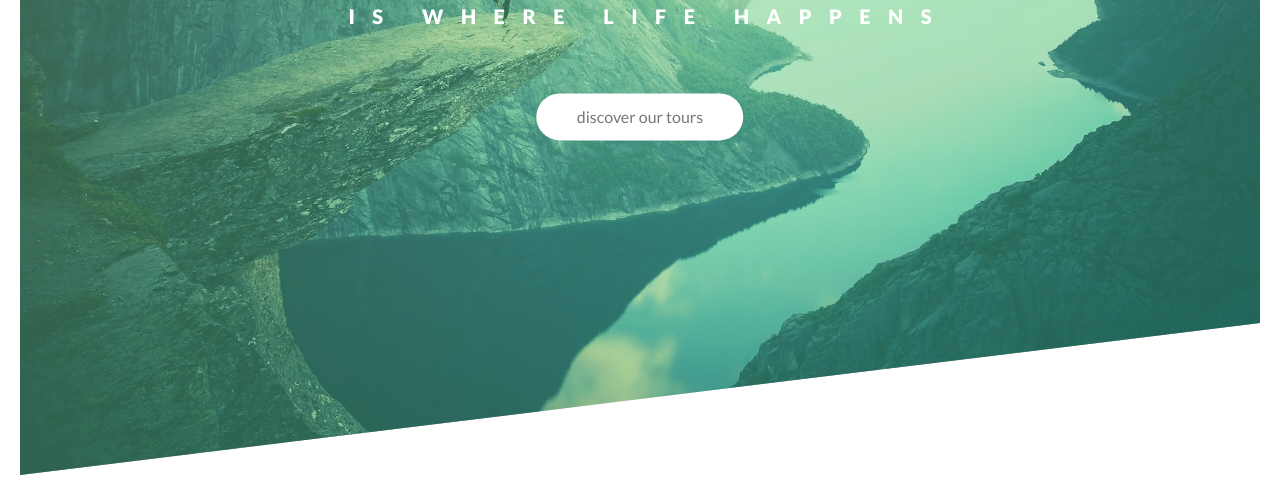
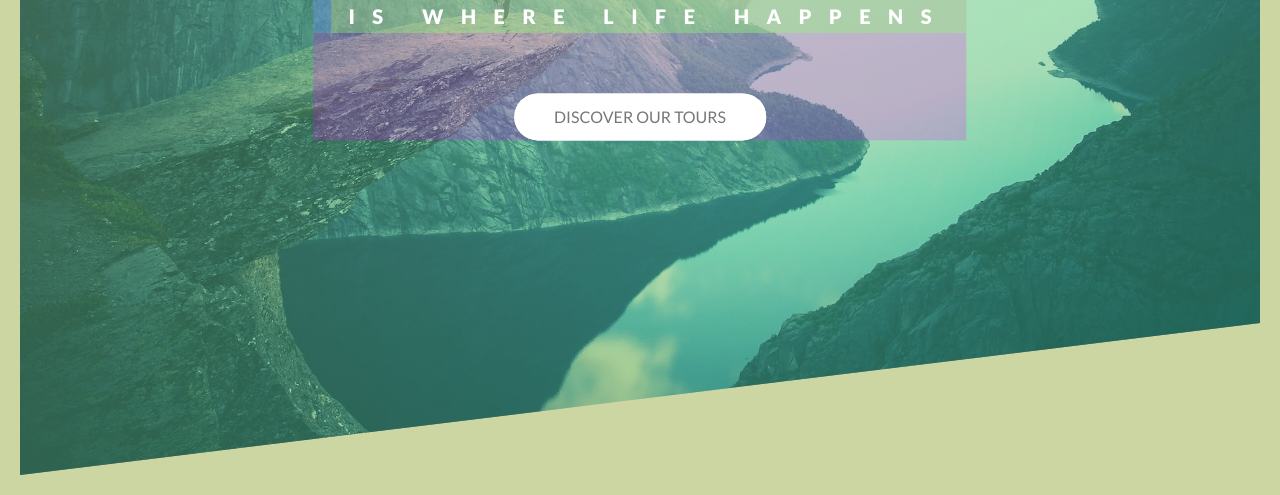
Before and after one commit to eetnar/naturo, a website: page index.html in a window 1280 px wide. Shown: the part 305-800 px from the top of the page. Drawn offline with Linux system fonts and the light colour scheme.

Commit message:
updated css

```diff
--- a/css/style.css
+++ b/css/style.css
@@ -8,7 +8,7 @@ Dark green: #28b485
 */
 
 
-/* * { background-color: rgba(255,0,0,.2); }
+* { background-color: rgba(255,0,0,.2); }
 * * { background-color: rgba(0,255,0,.2); }
 * * * { background-color: rgba(0,0,255,.2); }
 * * * * { background-color: rgba(255,0,255,.2); }
@@ -16,7 +16,7 @@ Dark green: #28b485
 * * * * * * { background-color: rgba(255,255,0,.2); }
 * * * * * * * { background-color: rgba(255,0,0,.2); }
 * * * * * * * * { background-color: rgba(0,255,0,.2); }
-* * * * * * * * * { background-color: rgba(0,0,255,.2); } */
+* * * * * * * * * { background-color: rgba(0,0,255,.2); }
 
 * {
     margin: 0;
@@ -57,6 +57,10 @@ body {
     vertical-align: bottom;
 }
 
+/* .logo:hover, .logo-box:hover {
+    animation: move-up 1s ease-in;
+} */
+
 .text-box {
     position: absolute;
     top: 40%;
@@ -68,10 +72,12 @@ body {
 .heading-primary {
     color: white;
     text-transform: uppercase;
+
+    backface-visibility: hidden;
 }
 
 .heading-primary-main {
-    position: relative;
+    /* position: relative; */
     letter-spacing: 35px;
     margin-left: 35px;
     /* opacity: 70%; */
@@ -83,7 +89,7 @@ body {
 }
 
 .heading-primary-sub {
-    position: relative;
+    /* position: relative; */
     font-size: 20px;
     display: block;
     font-weight: 900;
@@ -102,49 +108,122 @@ body {
     display: inline-block;
     border-radius: 100px;
     margin-top: 60px;
+    /* position: relative; */
+    /* animation-name: move-up; */
+    /* animation-duration: 1s; */
+    /* animation-delay: 2s; */
+    /* animation-iteration-count: 3; */
+    /* animation-timing-function: ease-out; */
+    animation: ease-out move-up 1s .75s;
+    animation-fill-mode: backwards; /* applies the styles of the 0% before the animation starts */
+
+
+}
+
+/* a, a:visited, a:link, a:active, a:any-link, a:default, a:focus, a:past, a:optional, body, div` {
+    text-decoration: none;
+    color: #777;
+} */
+
+.button:link, .button:visited {
     position: relative;
-    animation-name: move-up;
-    animation-duration: 1s;
+    text-decoration: none;
+    text-transform: uppercase;
+    transition: all .2s;
 }
+
+.button-white {
+    background-color: #FFF;
+    color: #777;
+    /* box-shadow: hsla(hue, saturation, lightness, alpha); */
+    /* box-shadow: hsla(0, 10px, 20px, .2) */
+}
+
+.button:hover {
+    box-shadow: 0 10px 20px rgba(0,0,0,.2);
+    transform: translateY(-1px);
+}
+
+.button:active {
+    box-shadow: 0px 5px 10px rgba(0,0,0,.2);
+    transform: translateY(1px);
+}
+
+
+
+.button-white::after {
+    background-color: white;
+    /* background-color: green; */
+}
+
+.button::after {
+    width: 100%;
+    height: 100%;
+    /* content: " sup"; */
+    content: "";
+    display: inline-block;
+    border-radius: 100px;
+    /* transform: scale(1.5); */
+    position: absolute;
+    top: 0;
+    left: 0;
+    z-index: -1;
+    transition: .4s all;
+}
+
+.button:hover::after {
+    transform: scaleX(1.4) scaleY(1.6);
+    opacity: 0;
+}
+
 
 @keyframes move-left {
     0% {
-        left: -100px;
+        transform: translateX(-100px);
+
+        opacity: 0;
     }
 
     60% {
-        left: 10px;
+        transform: translateX(10px);
+        /* transform: skewY(200); */
     }
 
     100% {
-        left: 0px;
+        transform: translateX(0px);
+        opacity: 1;
     }
 }
 
 @keyframes move-right {
     0% {
-        left: 100px;
+        transform: translateX(100px);
+        opacity: 0;
     }
 
     60% {
-        left: -10px;
+        transform: translateX(-10px);
+
     }
 
     100% {
-        left: 0px;
+        transform: translateX(0px);
+        opacity: 1;
     }
 }
 
 @keyframes move-up {
     0% {
-        top: 100px
+        transform: translateY(100px);
+        opacity: 0;
     }
 
     60% {
-        top: -10px;
+        transform: translateY(-10px);
     }
 
     100% {
-        top: 0;
+        transform: translateY(0px);
+        opacity: 1;
     }
 }
--- a/index.html
+++ b/index.html
@@ -23,8 +23,9 @@
                 <span class="heading-primary-main">outdoors</span>
                 <span class="heading-primary-sub">is where life happens</span>
             </h1>
+            <a href="#" class="button button-white">discover our tours</a>
 
-            <span class="button">discover our tours</span>
+            <!-- <span class="button">discover our tours</span> -->
         </div>
     </header>
 </body>
```
